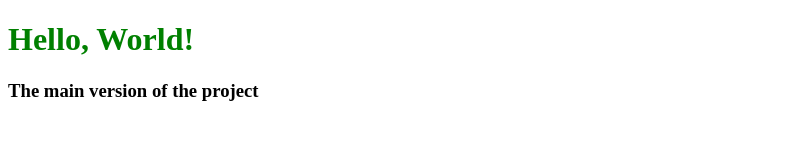
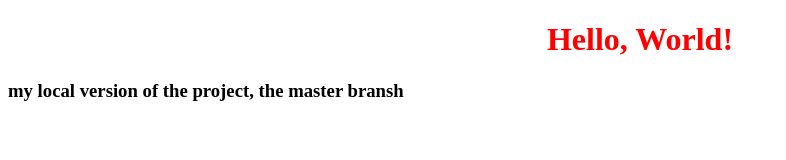
Before and after one commit to mahmoud3468/hello-world, a plain HTML site: page index.html in a window 1280 px wide. Shown: the whole page, without its empty margins (0-786 px from the left). Drawn offline with Linux system fonts and the light colour scheme.

Commit message:
2nd version

```diff
--- a/index.html
+++ b/index.html
@@ -8,6 +8,6 @@
 </head>
 <body>
   <h1>Hello, World!</h1>
-  <h3>The main version of the project</h3>
+  <h3>my local version of the project, the master bransh</h3>
 </body>
 </html>
--- a/style.css
+++ b/style.css
@@ -1,3 +1,4 @@
 h1 {
-  color: green;
+  color: red;
+  text-align: center;
 }
```
